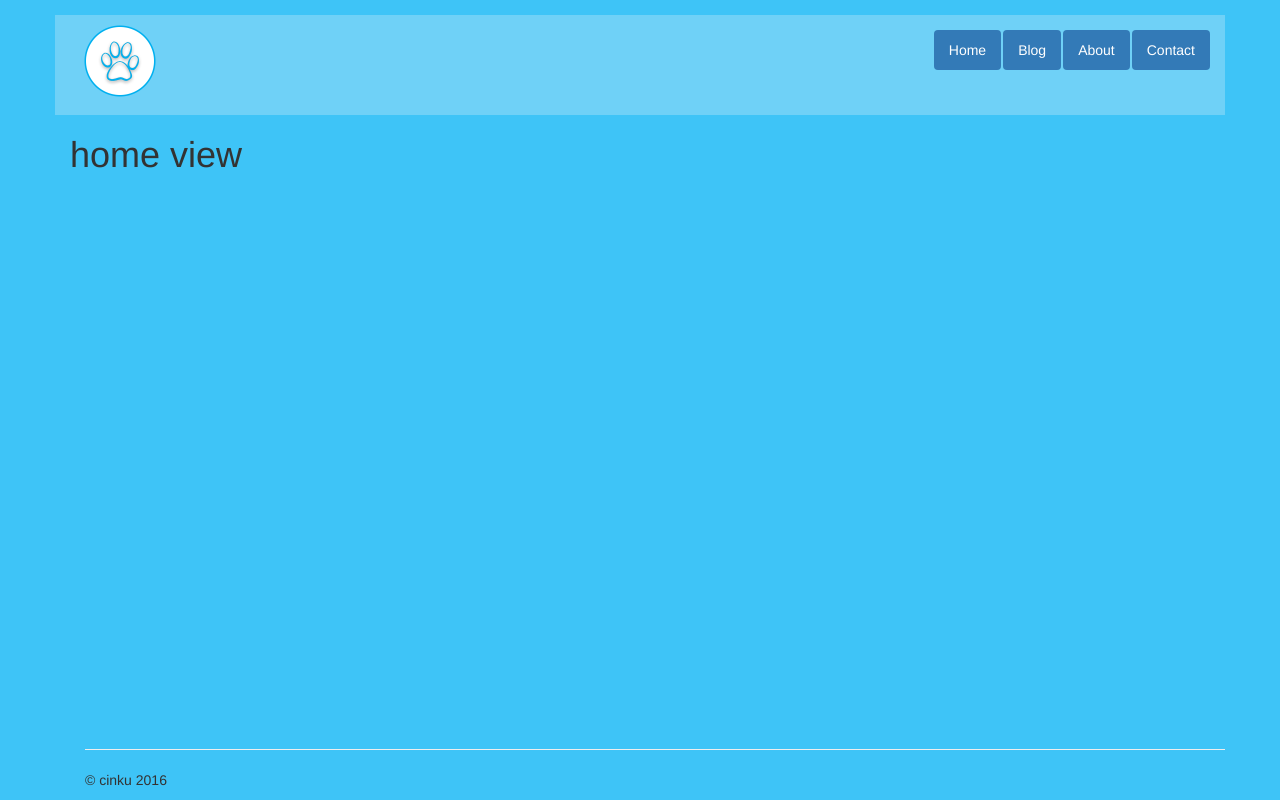
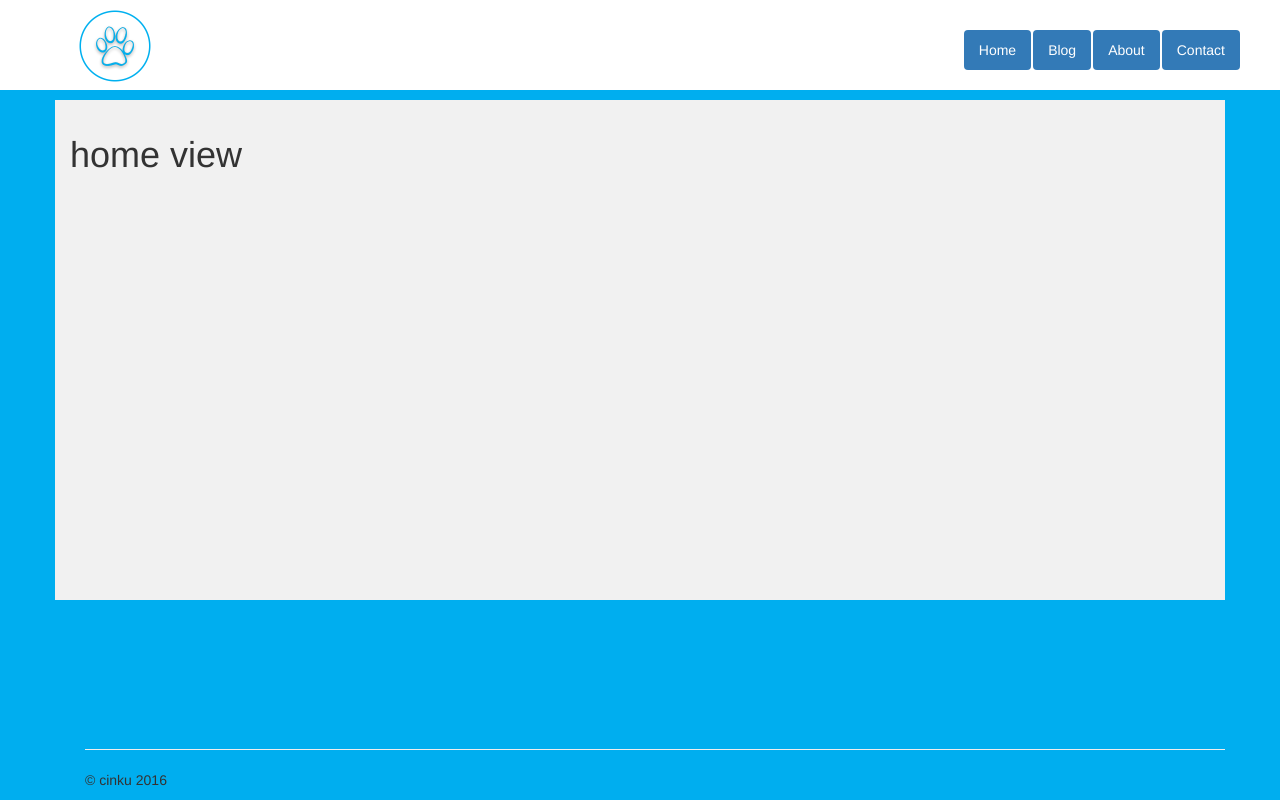
Before and after one commit to cinku/homepage, a Python web app: template templates/index.html in a window 1280 px wide. Run offline with Jinja, Linux system fonts and the light colour scheme; the template is opened without the code that fills it, so the values that code supplies are empty.

Commit message:
Modify website layout

```diff
--- a/static/css/site.css
+++ b/static/css/site.css
@@ -2,3 +2,31 @@
   position: absolute;
   bottom: 0;
 }
+
+.header-wrapper {
+  height: 90px;
+  width: 100%;
+  z-index: 30;
+  position: fixed;
+  background: #fff;
+  top: 0;
+  left: 0;
+}
+
+.header {
+  margin: 0 auto;
+  width: 1200px;
+  overflow: hidden;
+  height: 90px;
+}
+
+.logo {
+  float: left;
+  vertical-align: middle;
+  margin-left: 25px;
+}
+
+.header ul {
+  float: right;
+  right: 0;
+}
--- a/templates/index.html
+++ b/templates/index.html
@@ -12,12 +12,31 @@
     <script src="{{ url_for('static', filename='scripts/app/app.js') }}" type="text/javascript"></script>
 </head>
 
-<body class="panel-body" style="background-color: #3EC4F7">
-  <div class="container" style="background-color: #6FD1F7">
+<body style="background-color: #00aeef">
+  <div class="header-wrapper">
+    <div class="header">
+      <img class="logo" style="width: 100px;" src="{{ url_for('static', filename='images/logo.png') }}" />
+      <ul class="nav nav-pills pull-right" style="margin-top: 30px">
+        <li role="presentation" class="active">
+          <a href="/#/">Home</a>
+        </li>
+        <li role="presentation" class="active">
+          <a href="/#/blog">Blog</a>
+        </li>
+        <li role="presentation" class="active">
+          <a href="/#/about">About</a>
+        </li>
+        <li role="presentation" class="active">
+          <a href="/#/contact">Contact</a>
+        </li>
+      </ul>
+    </div>
+  </div>
+  <!-- <div class="container" style="background-color: #fff">
     <div class="header">
       <nav>
         <img style="width: 100px;" src="{{ url_for('static', filename='images/logo.png') }}" />
-        <ul class="nav nav-pills pull-right" style="margin-top: 15px">
+        <ul class="nav nav-pills pull-right" style="margin-top: 30px">
           <li role="presentation" class="active">
             <a href="/#/">Home</a>
           </li>
@@ -33,8 +52,8 @@
         </ul>
       </nav>
     </div>
-  </div>
-  <div class="container">
+  </div> -->
+  <div class="container panel-body" style="overflow: none; margin-top: 100px; background-color: #f1f1f1; min-height: 500px;">
     <div ng-view>
 
     </div>
```
